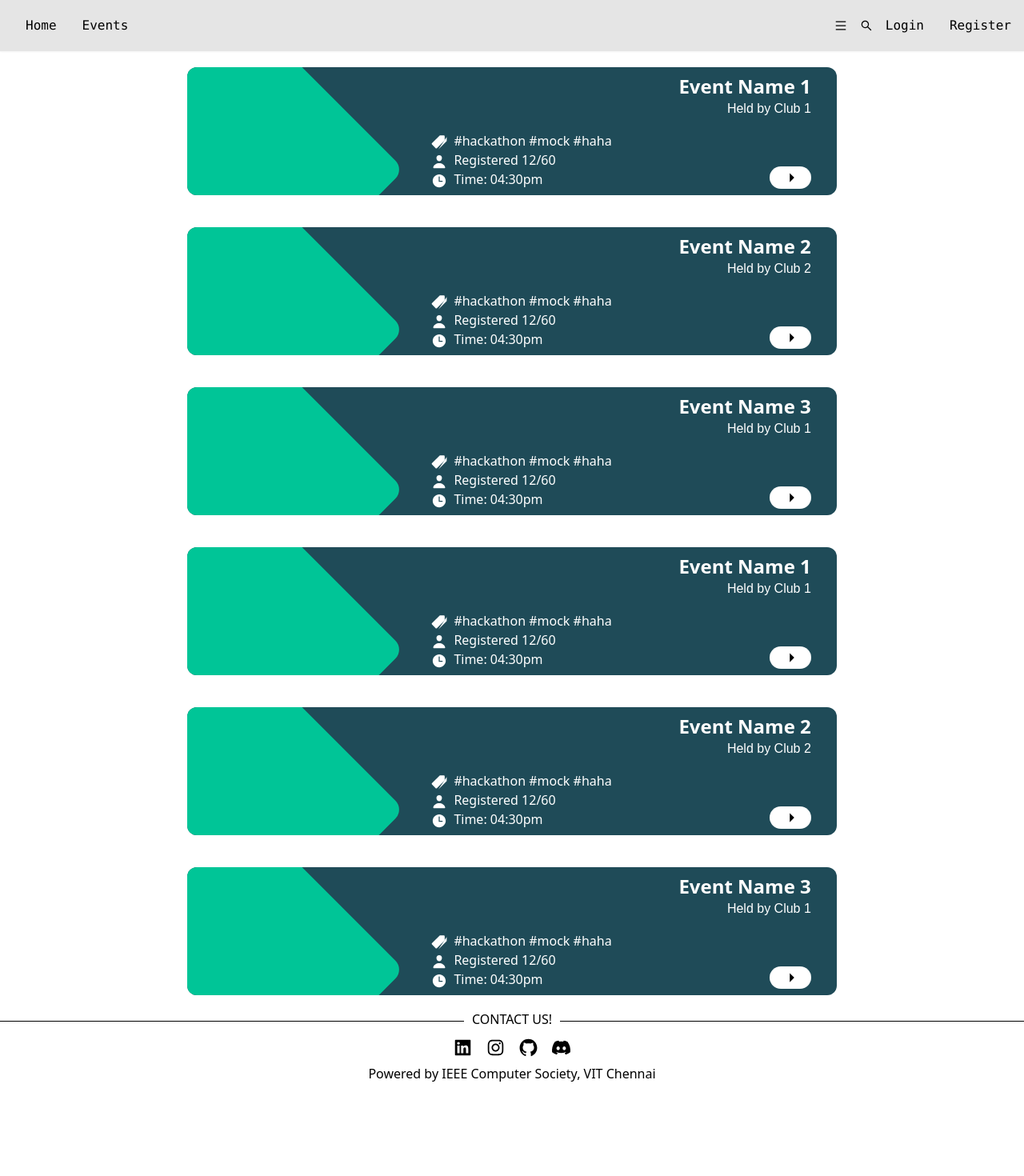
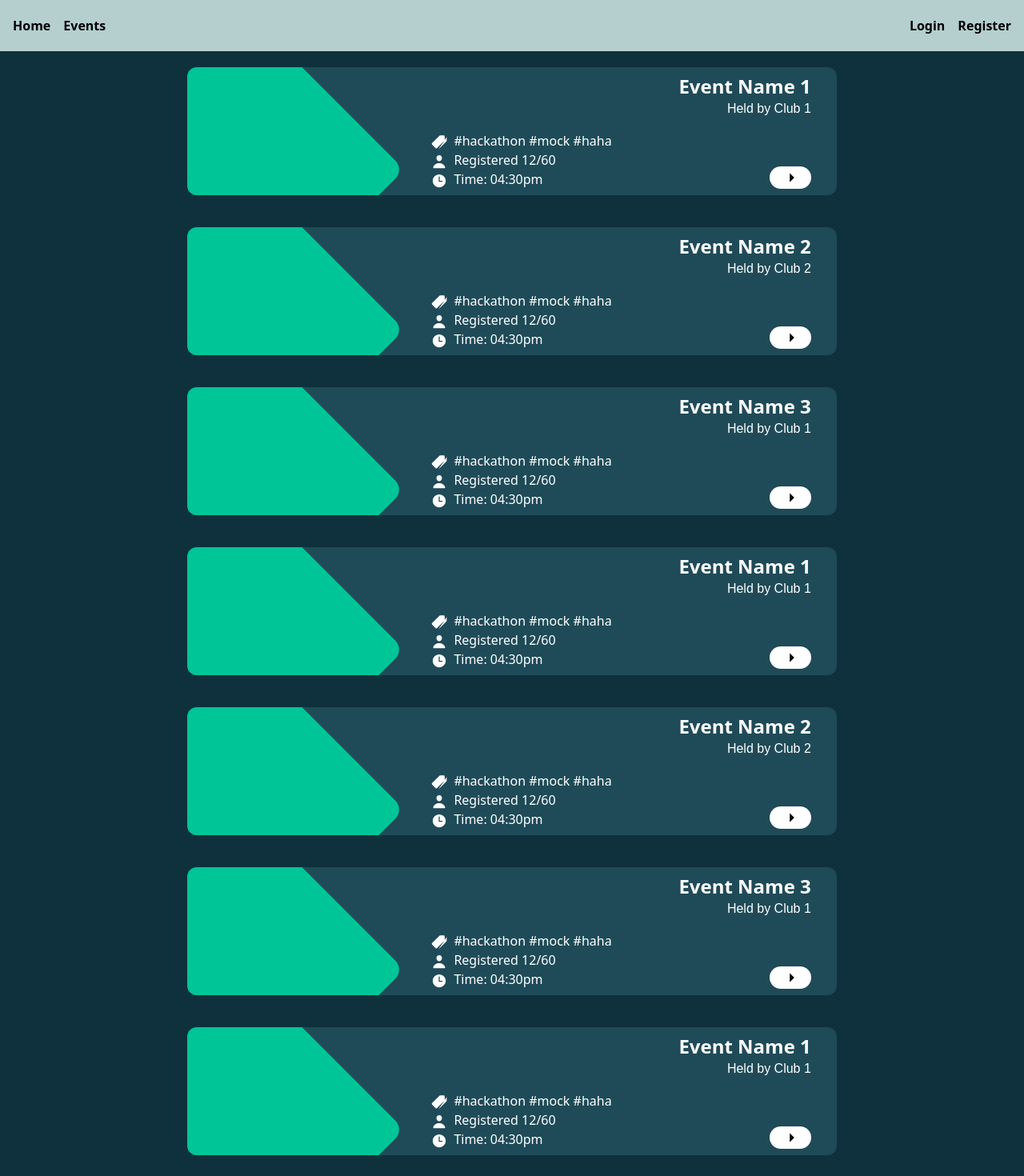
Before and after one commit to ComputerSocietyVITC/club-events, a React (Create React App) app: page /events in a window 1280 px wide. Shown: the top 1470 px of the page at 80% size. Before the commit the page ends 1354 px from the top, so only its background shows below. Built offline with nearby package versions, Linux system fonts and the light colour scheme; the HTML template or start-up script is replaced by a standard one.

Commit message:
color corrections + scroll-to-top contained within content + tailwind fixes

```diff
--- a/src/App.jsx
+++ b/src/App.jsx
@@ -7,8 +7,11 @@ import Home from './content/Home';
 import Events from './content/events/Events';
 import IndividualEvent from './content/events/IndivualEvent';
 import Footer from './footer/Footer';
+import { useEffect } from 'react';
 
-const App = () => (
+const App = () => {
+  useEffect(() => (document.body.style.background = '#0F313E'));
+  return (
     <Router>
       <Navbar />
       <Routes>
@@ -21,5 +24,6 @@ const App = () => (
       <Footer />
     </Router>
   );
+};
 
 export default App;
--- a/src/common/ScrollToTop.jsx
+++ b/src/common/ScrollToTop.jsx
@@ -1,14 +1,26 @@
 import { useEffect, useState } from 'react';
 
-const ScrollToTop = () => {
+/*
+Embed the scrollable content and this component within a
+relative-positioned container like so
+
+<div className="relative">
+<Content/>
+<ScrollToTop/>
+</div>
+
+*/
+
+const ScrollToTop = ({ child }) => {
   const [visible, setVisible] = useState(false);
   useEffect(() => window.addEventListener('scroll', () => setVisible(window.scrollY > 300)), []);
   return (
-    <>
+    <div className="relative">
+      {child}
       {visible && (
         <div
           onClick={() => window.scrollTo({ top: 0, behavior: 'smooth' })}
-          className="bg-lightergreen rounded-full fixed bottom-5 right-5 sm:hidden z-50 cursor-pointer"
+          className="bg-lightergreen rounded-full absolute bottom-5 right-5 lg:hidden z-50 cursor-pointer"
         >
           <img
             width="64"
@@ -17,7 +29,7 @@ const ScrollToTop = () => {
           />
         </div>
       )}
-    </>
+    </div>
   );
 };
 
--- a/src/content/events/Events.jsx
+++ b/src/content/events/Events.jsx
@@ -2,6 +2,66 @@ import { Link } from 'react-router-dom';
 import ScrollToTop from '../../common/ScrollToTop';
 
 const data = [
+  {
+    name: 'Event Name 1',
+    club: 'Club 1',
+    tags: ['#hackathon', '#mock', 'haha'],
+    when: '04:30pm',
+    availability: {
+      filled: 12,
+      total: 60,
+    },
+  },
+  {
+    name: 'Event Name 2',
+    club: 'Club 2',
+    tags: ['#hackathon', '#mock', 'haha'],
+    when: '04:30pm',
+    availability: {
+      filled: 12,
+      total: 60,
+    },
+  },
+  {
+    name: 'Event Name 3',
+    club: 'Club 1',
+    tags: ['#hackathon', '#mock', 'haha'],
+    when: '04:30pm',
+    availability: {
+      filled: 12,
+      total: 60,
+    },
+  },
+  {
+    name: 'Event Name 1',
+    club: 'Club 1',
+    tags: ['#hackathon', '#mock', 'haha'],
+    when: '04:30pm',
+    availability: {
+      filled: 12,
+      total: 60,
+    },
+  },
+  {
+    name: 'Event Name 2',
+    club: 'Club 2',
+    tags: ['#hackathon', '#mock', 'haha'],
+    when: '04:30pm',
+    availability: {
+      filled: 12,
+      total: 60,
+    },
+  },
+  {
+    name: 'Event Name 3',
+    club: 'Club 1',
+    tags: ['#hackathon', '#mock', 'haha'],
+    when: '04:30pm',
+    availability: {
+      filled: 12,
+      total: 60,
+    },
+  },
   {
     name: 'Event Name 1',
     club: 'Club 1',
@@ -127,10 +187,11 @@ const EventCard = ({ details, idx }) => (
 
 const Events = () => (
   <>
-    {data.map((details, idx) => (
-      <EventCard details={details} idx={idx} key={idx} />
-    ))}
-    <ScrollToTop />
+    <ScrollToTop
+      child={data.map((details, idx) => (
+        <EventCard details={details} idx={idx} key={idx} />
+      ))}
+    />
   </>
 );
 
--- a/src/content/events/IndivualEvent.jsx
+++ b/src/content/events/IndivualEvent.jsx
@@ -4,7 +4,7 @@ const IndividualEvent = () => {
   console.log('this is working');
   const { eventId, eventName } = useParams();
   return (
-    <p>
+    <p className="text-white">
       This is event id {eventId} and it's called {eventName}
     </p>
   );
--- a/src/footer/Footer.jsx
+++ b/src/footer/Footer.jsx
@@ -4,25 +4,25 @@ import { AiOutlineGithub } from 'react-icons/ai';
 import { FaDiscord } from 'react-icons/fa';
 const Footer = () => {
   return (
-    <div>
-      <h2>
-        <span>CONTACT US!</span>
+    <div className="bg-footercolor pt-8 pb-8">
+      <h2 className="w-full text-center border-solid border-b-2 leading-0 border-black mt-3 mb-5">
+        <span className="bg-footercolor px-10 font-extrabold">CONTACT US!</span>
       </h2>
-      <div className="flex justify-center space-x-4   ">
+      <div className="flex justify-center space-x-4 mb-2">
         <a href="https://www.linkedin.com/company/ieee-computer-society-vit-chennai/">
-          <AiFillLinkedin size="25px" className="cursor-pointer" />{' '}
+          <AiFillLinkedin size="25px" className="cursor-pointer" />
         </a>
         <a href="https://www.instagram.com/comsoc.vitcc/">
           <AiOutlineInstagram size="25px" className="cursor-pointer" />
         </a>
         <a href="https://github.com/computerSocietyVITC/">
-          <AiOutlineGithub size="25px" className="cursor-pointer" />{' '}
+          <AiOutlineGithub size="25px" className="cursor-pointer" />
         </a>
         <a href="https://discord.gg/6vkY3kcZnE">
           <FaDiscord size="25px" className="cursor-pointer" />
         </a>
       </div>
-      <h3 className="text-center pt-2">Powered by IEEE Computer Society, VIT Chennai</h3>
+      <div className="text-sm text-center pt-2">Powered by IEEE Computer Society, VIT Chennai</div>
     </div>
   );
 };
--- a/src/index.css
+++ b/src/index.css
@@ -3,22 +3,18 @@
 @tailwind components;
 @tailwind utilities;
 
+/* width */
+::-webkit-scrollbar {
+    width: 0.75vw;
+  }
 
-@layer utilities {
-    neg-p-event-card {
+  /* Track */
+  ::-webkit-scrollbar-track {
+    background: #1F4B58;
+  }
 
-    }
-}
-/*Footer*/
-h2 {
-   width: 100%;
-   text-align: center;
-   border-bottom: 1px solid #000;
-   line-height: 0.1em;
-   margin: 10px 0 20px;
-}
-
-h2 span {
-    background:#fff;
-    padding:0 10px;
-}
+  /* Handle */
+  ::-webkit-scrollbar-thumb {
+    background: #00C597;
+    border-radius: 0.6vw;
+  }
--- a/src/navbar/Navbar.jsx
+++ b/src/navbar/Navbar.jsx
@@ -1,27 +1,27 @@
-import { Link, useLocation } from 'react-router-dom';
-import { AiOutlineMenu } from 'react-icons/ai';
-import { AiOutlineSearch } from 'react-icons/ai';
+import { Link /*useLocation*/ } from 'react-router-dom';
+// import { AiOutlineMenu } from 'react-icons/ai';
+// import { AiOutlineSearch } from 'react-icons/ai';
 
 const Navbar = () => (
   <nav
-    className="flex justify-between items-center h-16 text-black relative shadow-sm font-mono bg-navbarbg"
+    className="flex justify-between items-center h-16 relative shadow-sm font-semibold text-fontblack bg-navbarbg"
     role="navigation"
   >
-    <Link to="/" className="pl-8">
-      Home
-    </Link>
-    <Link to="/events" className="pl-8">
-      Events
-    </Link>
-    <div className="cursor-pointer ml-auto p-4">
-      <AiOutlineMenu />
+    <div>
+      <Link to="/" className="pl-4">
+        Home
+      </Link>
+      <Link to="/events" className="pl-4">
+        Events
+      </Link>
     </div>
-    {useLocation().pathname === '/events' ? <AiOutlineSearch /> : <></>}
     <div>
-      <Link to="/login" className="p-4">
+      {/* add this back in once finalised, for now seems to break some weird margin stuff */}
+      {/* {useLocation().pathname === '/events' ? <AiOutlineSearch /> : <></>} */}
+      <Link to="/login" className="pr-4">
         Login
       </Link>
-      <Link to="/register" className="p-4">
+      <Link to="/register" className="pr-4">
         Register
       </Link>
     </div>
--- a/tailwind.config.js
+++ b/tailwind.config.js
@@ -4,11 +4,13 @@ module.exports = {
   theme: {
     extend: {
       colors: {
-        navbarbg: '#E5E5E5',
+        navbarbg: '#B5CFCF',
         mainbg: '#054E4E',
         darkergreen: '#1F4B58',
         lightergreen: '#00C597',
         brightkindagreen: '#26D457',
+        footercolor: '#B5CFCF',
+        fontdark: '#0F333E',
       },
       fontFamily: {
         normal: ['Arial'],
@@ -39,6 +41,9 @@ module.exports = {
       rotate: {
         neg60: '-50deg',
       },
+      lineHeight: {
+        0: '0',
+      },
     },
   },
   variants: {
```
Lines whose indentation alone changed are shown as unchanged.
